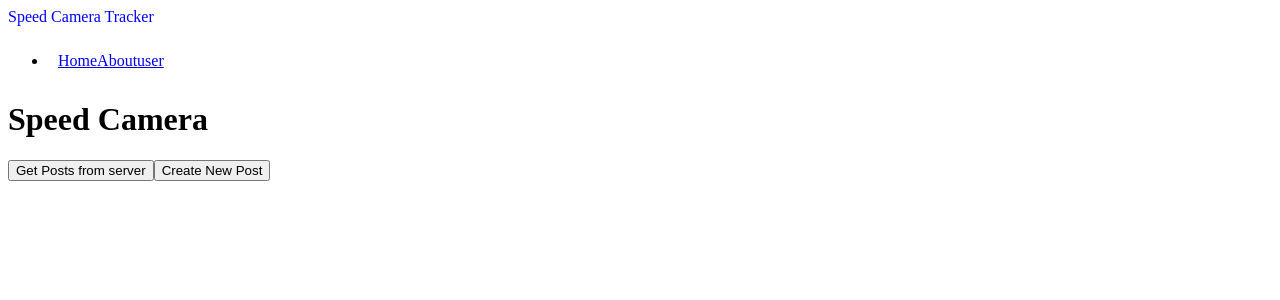
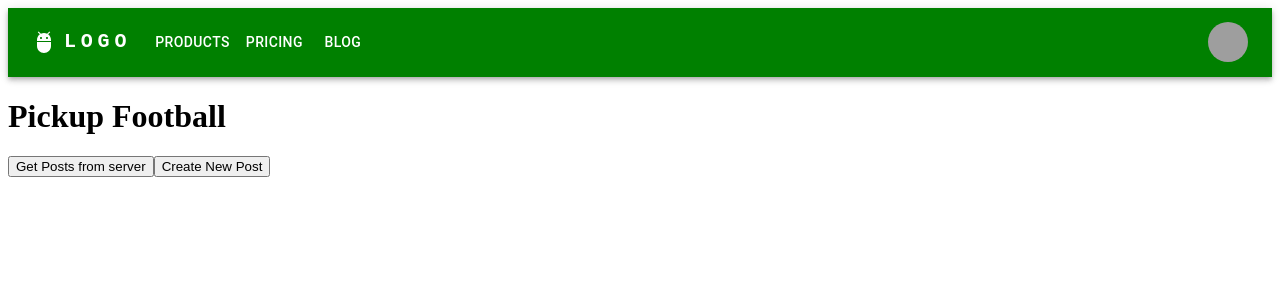
Before and after one commit to JamesLian7/aspnetserver, a React (Create React App) app in the folder reactclient/: page / in a window 1280 px wide. Shown: the top 300 px of the page. Built offline with nearby package versions, Linux system fonts and the light colour scheme; grey boxes are pictures that could not be loaded.

Commit message:
navbar green

```diff
--- a/reactclient/package.json
+++ b/reactclient/package.json
@@ -3,6 +3,11 @@
   "version": "0.1.0",
   "private": true,
   "dependencies": {
+    "@emotion/react": "^11.11.1",
+    "@emotion/styled": "^11.11.0",
+    "@material-ui/icons": "^4.11.3",
+    "@mui/icons-material": "^5.14.3",
+    "@mui/material": "^5.14.3",
     "@testing-library/jest-dom": "^5.17.0",
     "@testing-library/react": "^13.4.0",
     "@testing-library/user-event": "^13.5.0",
--- a/reactclient/src/App.js
+++ b/reactclient/src/App.js
@@ -3,7 +3,9 @@
 import PostCreateForm from "./components/PostCreateForm";
 import PostUpdateForm from "./components/PostUpdateForm";
 import "./styles.css"
-import NavBar from "./components/NavBar";
+import ResponsiveAppBar from "./components/NavBar";
+
+
 
 
 export default function App() {
@@ -46,12 +48,12 @@
 
   return (
     <div className="container">
-      <NavBar />
+      <ResponsiveAppBar />
       <div className="row min-vh-100">
         <div className="col d-flex flex-column justify-content-center align-items-center">
           {(showingCreateNewPostForm === false && postCurrentlyBeingUpdated === null) && (
             <div>
-              <h1>Speed Camera</h1>
+              <h1>Pickup Football</h1>
 
               <div className="mt-5">
                 <button onClick={getPosts} className="btn btn-dark btn-lg w-100">Get Posts from server</button>
--- a/reactclient/src/components/NavBar.js
+++ b/reactclient/src/components/NavBar.js
@@ -1,13 +1,167 @@
+import AppBar from '@mui/material/AppBar';
+import Box from '@mui/material/Box';
+import Toolbar from '@mui/material/Toolbar';
+import IconButton from '@mui/material/IconButton';
+import Typography from '@mui/material/Typography';
+import Menu from '@mui/material/Menu';
+import MenuIcon from '@mui/icons-material/Menu';
+import Container from '@mui/material/Container';
+import Avatar from '@mui/material/Avatar';
+import Button from '@mui/material/Button';
+import Tooltip from '@mui/material/Tooltip';
+import MenuItem from '@mui/material/MenuItem';
+import AdbIcon from '@mui/icons-material/Adb';
+import * as React from 'react';
+import '../styles.css'
+import { green } from '@mui/material/colors';
+import { color } from '@mui/system';
 
-export default function NavBar(){
-    return <nav className="nav">
-        <a href="/" className="site-title">Speed Camera Tracker</a>
-        <ul>
-            <li className="navItems">
-                <a href="/Home">Home</a>
-                <a href="/about">About</a>
-                <a href="/user">user</a>
-            </li>
-        </ul>
-    </nav>
+
+const pages = ['Products', 'Pricing', 'Blog'];
+const settings = ['Profile', 'Account', 'Dashboard', 'Logout'];
+
+function ResponsiveAppBar() {
+  const [anchorElNav, setAnchorElNav] = React.useState(null);
+  const [anchorElUser, setAnchorElUser] = React.useState(null);
+
+  const handleOpenNavMenu = (event) => {
+    setAnchorElNav(event.currentTarget);
+  };
+  const handleOpenUserMenu = (event) => {
+    setAnchorElUser(event.currentTarget);
+  };
+
+  const handleCloseNavMenu = () => {
+    setAnchorElNav(null);
+  };
+
+  const handleCloseUserMenu = () => {
+    setAnchorElUser(null);
+  };
+
+  return (
+<AppBar className={"help"} position="static" sx={{ backgroundColor: 'green' }}>
+      <Container maxWidth="xl">
+        <Toolbar disableGutters>
+          <AdbIcon sx={{ display: { xs: 'none', md: 'flex' }, mr: 1 }} />
+          <Typography
+            variant="h6"
+            noWrap
+            component="a"
+            href="/"
+            sx={{
+              mr: 2,
+              display: { xs: 'none', md: 'flex' },
+              fontFamily: 'monospace',
+              fontWeight: 700,
+              letterSpacing: '.3rem',
+              color: 'inherit',
+              textDecoration: 'none',
+            }}
+          >
+            LOGO
+          </Typography>
+
+          <Box sx={{ flexGrow: 1, display: { xs: 'flex', md: 'none' } }}>
+            <IconButton
+              size="large"
+              aria-label="account of current user"
+              aria-controls="menu-appbar"
+              aria-haspopup="true"
+              onClick={handleOpenNavMenu}
+              color="inherit"
+            >
+              <MenuIcon />
+            </IconButton>
+            <Menu
+              id="menu-appbar"
+              anchorEl={anchorElNav}
+              anchorOrigin={{
+                vertical: 'bottom',
+                horizontal: 'left',
+              }}
+              keepMounted
+              transformOrigin={{
+                vertical: 'top',
+                horizontal: 'left',
+              }}
+              open={Boolean(anchorElNav)}
+              onClose={handleCloseNavMenu}
+              sx={{
+                display: { xs: 'block', md: 'none' },
+              }}
+            >
+              {pages.map((page) => (
+                <MenuItem key={page} onClick={handleCloseNavMenu}>
+                  <Typography textAlign="center">{page}</Typography>
+                </MenuItem>
+              ))}
+            </Menu>
+          </Box>
+          <AdbIcon sx={{ display: { xs: 'flex', md: 'none' }, mr: 1 }} />
+          <Typography
+            variant="h5"
+            noWrap
+            component="a"
+            href=""
+            sx={{
+              mr: 2,
+              display: { xs: 'flex', md: 'none' },
+              flexGrow: 1,
+              fontFamily: 'monospace',
+              fontWeight: 700,
+              letterSpacing: '.3rem',
+              color: 'inherit',
+              textDecoration: 'none',
+            }}
+          >
+            LOGO
+          </Typography>
+          <Box sx={{ flexGrow: 1, display: { xs: 'none', md: 'flex' } }}>
+            {pages.map((page) => (
+              <Button
+                key={page}
+                onClick={handleCloseNavMenu}
+                sx={{ my: 2, color: 'white', display: 'block' }}
+              >
+                {page}
+              </Button>
+            ))}
+          </Box>
+
+          <Box sx={{ flexGrow: 0 }}>
+            <Tooltip title="Open settings">
+              <IconButton onClick={handleOpenUserMenu} sx={{ p: 0 }}>
+                <Avatar alt="Remy Sharp" src="/static/images/avatar/2.jpg" />
+              </IconButton>
+            </Tooltip>
+            <Menu
+              sx={{ mt: '45px' }}
+              id="menu-appbar"
+              anchorEl={anchorElUser}
+              anchorOrigin={{
+                vertical: 'top',
+                horizontal: 'right',
+              }}
+              keepMounted
+              transformOrigin={{
+                vertical: 'top',
+                horizontal: 'right',
+              }}
+              open={Boolean(anchorElUser)}
+              onClose={handleCloseUserMenu}
+            >
+              {settings.map((setting) => (
+                <MenuItem key={setting} onClick={handleCloseUserMenu}>
+                  <Typography textAlign="center">{setting}</Typography>
+                </MenuItem>
+              ))}
+            </Menu>
+          </Box>
+        </Toolbar>
+      </Container>
+    </AppBar>
+  );
 }
+
+export default ResponsiveAppBar;
--- a/reactclient/src/styles.css
+++ b/reactclient/src/styles.css
@@ -1,15 +1,14 @@
 .box{
     box-sizing: border-box;
-    color: blue;
-    font: blue;
+    color: green;
+    font: green;
 }
 
 .site-title{
-    color: blue;
+    color: green;
     text-decoration: none;
 }
 
-.navItems{
-    padding-right: 250%;
-    padding: 10px;
+.help{
+    background-color: green;
 }
```
Also changed, not shown: 1 other file (tests, documents, lock files or other folders).
